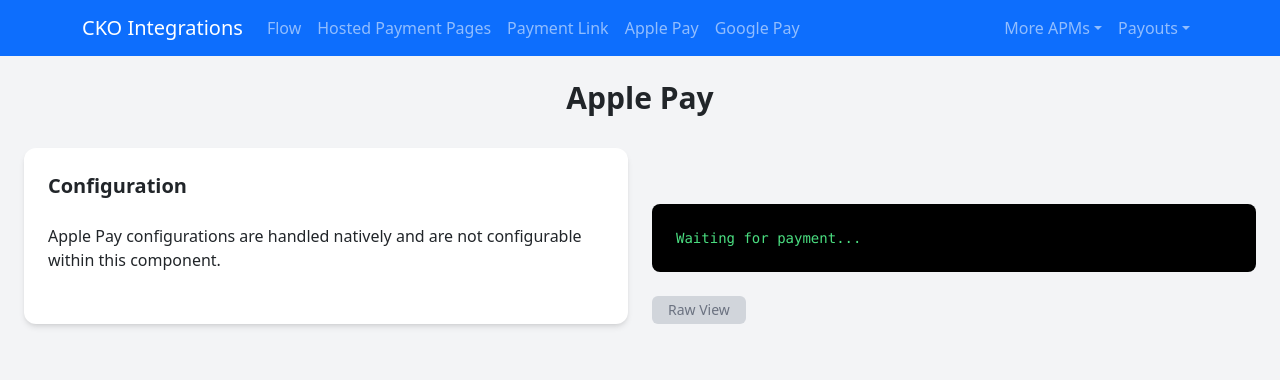
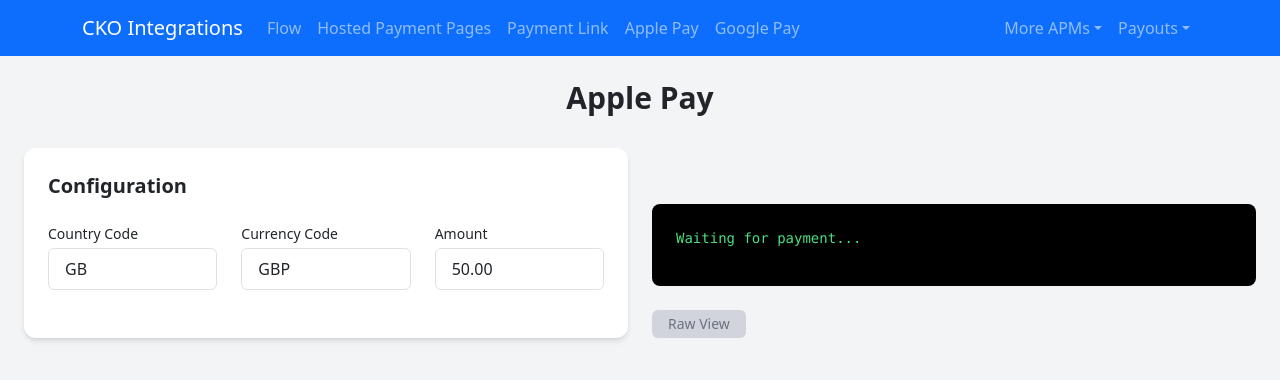
Before and after one commit to Mark-Reilly-Checkout/React-Flask-Project, a React (Create React App) app in the folder frontend/: page /applePay in a window 1280 px wide. Shown: the top 380 px of the page. Built offline with nearby package versions, Linux system fonts and the light colour scheme.

Commit message:
Adding currency, amount and countryCode to the config panel

```diff
--- a/frontend/src/components/ApplePay.js
+++ b/frontend/src/components/ApplePay.js
@@ -5,9 +5,9 @@ import axios from 'axios';
 const ApplePay = () => {
   const containerRef = useRef(null);
   const API_BASE_URL = process.env.REACT_APP_BACKEND_URL || "";
-  const amount = 50.00; // Amount in dollars
-  const currencyCode = 'EUR'; // Currency Code
-  const acquirerCountry = 'IE'; // Acquirer Country
+  const [amount, setAmount] = useState('50.00');
+  const [currencyCode, setCurrencyCode] = useState('GBP');
+  const [countryCode, setCountryCode] = useState('GB');
   const [paymentToken, setPaymentToken] = useState(null);
   const [paymentId, setPaymentId] = useState(null);
   const [paymentSuccess, setPaymentSuccess] = useState(false);
@@ -31,7 +31,7 @@ const ApplePay = () => {
     return () => {
       applePayButton.removeEventListener('click', handleApplePay);
     };
-  }, []);
+  }, [amount, currencyCode, countryCode]);
 
   const handleApplePay = async () => {
     if (!window.ApplePaySession || !ApplePaySession.canMakePayments()) {
@@ -40,7 +40,7 @@ const ApplePay = () => {
     }
 
     const paymentRequest = {
-      countryCode: acquirerCountry, // Use acquirerCountry
+      countryCode: countryCode,
       currencyCode: currencyCode, // Use currencyCode
       supportedNetworks: ['visa', 'masterCard', 'amex'],
       merchantCapabilities: ['supports3DS'],
@@ -111,8 +111,36 @@ const ApplePay = () => {
       <div className="grid grid-cols-1 md:grid-cols-2 gap-6">
         <div className="bg-white p-6 rounded-xl shadow-md">
           <h2 className="text-xl font-semibold mb-4">Configuration</h2>
-          <p>Apple Pay configurations are handled natively and are not configurable within this component.</p>
-        </div>
+          <div className="flex gap-4 mb-4">
+    <div className="flex-1">
+        <label className="block text-sm font-medium mb-1">Country Code</label>
+        <input
+            type="text"
+            value={countryCode}
+            onChange={(e) => setCountryCode(e.target.value)}
+            className="w-full border rounded px-3 py-2"
+        />
+    </div>
+    <div className="flex-1">
+        <label className="block text-sm font-medium mb-1">Currency Code</label>
+        <input
+            type="text"
+            value={currencyCode}
+            onChange={(e) => setCurrencyCode(e.target.value)}
+            className="w-full border rounded px-3 py-2"
+        />
+    </div>
+    <div className="flex-1">
+        <label className="block text-sm font-medium mb-1">Amount</label>
+        <input
+            type="text"
+            value={amount}
+            onChange={(e) => setAmount(e.target.value)}
+            className="w-full border rounded px-3 py-2"
+        />
+    </div>
+</div>
+</div>
 
         <div className="flex flex-col h-full">
           <div className="flex justify-center items-center mb-6">
```
